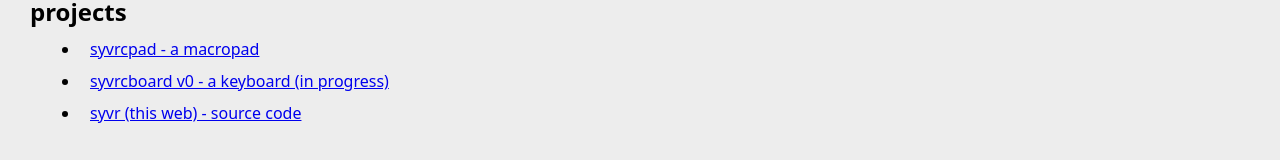
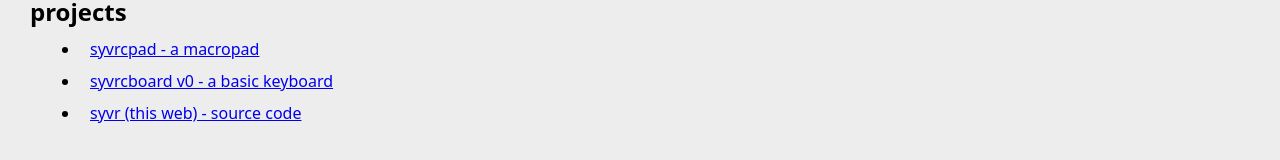
Before and after one commit to syvrc/syvr, a plain HTML site: page index.html in a window 1280 px wide. Shown: the part 164-324 px from the top of the page. Drawn offline with Linux system fonts and the light colour scheme.

Commit message:
keeb update

```diff
--- a/index.html
+++ b/index.html
@@ -17,7 +17,7 @@
     <h2>projects</h2>
     <ul>
         <li><a href="https://github.com/syvrc/syvrcpad" target="_blank">syvrcpad - a macropad</a></li>
-        <li><a href="https://github.com/syvrc/syvrcboard-v0" target="_blank">syvrcboard v0 - a keyboard (in progress)</a></li>
+        <li><a href="https://github.com/syvrc/syvrcboard-v0" target="_blank">syvrcboard v0 - a basic keyboard</a></li>
         <li><a href="https://github.com/syvrc/syvr" target="_blank">syvr (this web) - source code</a></li>
     </ul>
 
```
